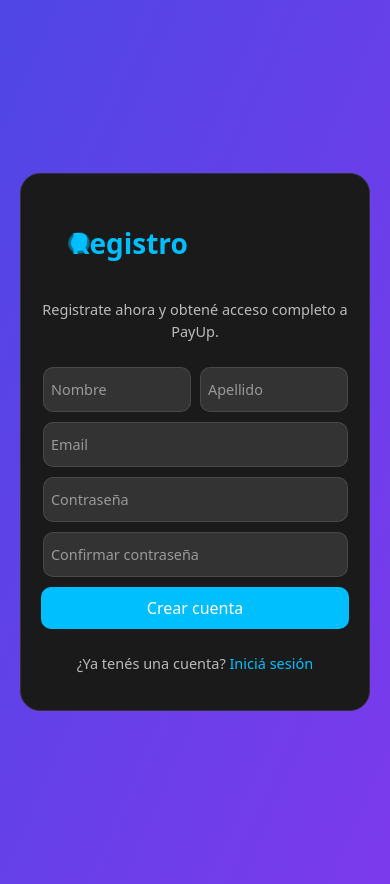
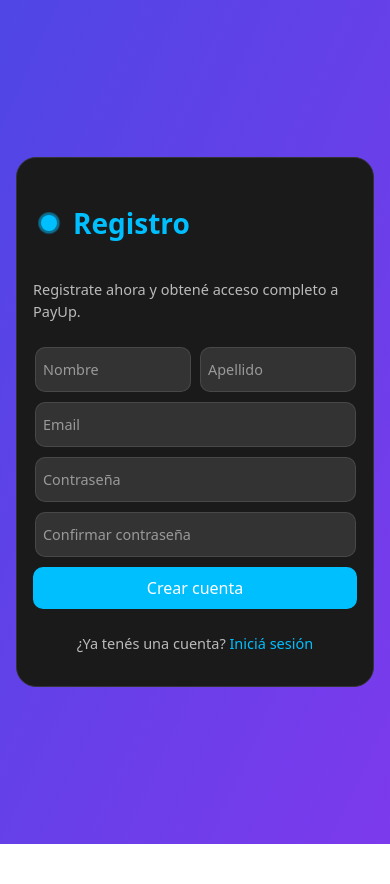
Before and after one commit to ezequielrickert/payup, a React (Vite) app in the folder web/: page /signup in a window 390 px wide. After the commit the page ends 844 px from the top, so only its background shows below. Built offline with nearby package versions, Linux system fonts and the light colour scheme.

Commit message:
- deleted withdraw button - fixed visual errors in every view (specially in mobile)

```diff
--- a/web/src/App.tsx
+++ b/web/src/App.tsx
@@ -2,7 +2,6 @@ import { BrowserRouter, Routes, Route, Navigate } from 'react-router-dom';
 import { LoginScreen } from './pages/Login';
 import { SignUpScreen } from './pages/SignUp';
 import { DashboardScreen } from './pages/Dashboard';
-import { WithdrawScreen } from './pages/Withdraw';
 import { HistoryScreen } from './pages/History';
 import { TransferScreen } from './pages/Transfer';
 import { LoadMoneyScreen } from './pages/LoadMoney';
@@ -17,7 +16,6 @@ function AppRoutes() {
 
       <Route element={<ProtectedRoute />}>
         <Route path="/dashboard" element={<DashboardScreen />} />
-        <Route path="/withdraw" element={<WithdrawScreen />} />
         <Route path="/transfer" element={<TransferScreen />} />
         <Route path="/history" element={<HistoryScreen />} />
         <Route path="/load" element={<LoadMoneyScreen />} />
--- a/web/src/components/TransactionList.tsx
+++ b/web/src/components/TransactionList.tsx
@@ -88,7 +88,7 @@ export const TransactionList: React.FC<TransactionListProps> = ({ transactions,
                     <p className="message">No hay movimientos aún</p>
                     <p className="submessage" onClick={() => navigate('/load')}>
                         Comenzá cargando dinero a tu billetera
-                    </p>
+                        </p>
                 </div>
             )}
         </StyledTransactionList>
--- a/web/src/pages/Dashboard.tsx
+++ b/web/src/pages/Dashboard.tsx
@@ -4,7 +4,6 @@ import {
     CreditCard,
     Plus,
     Send,
-    Minus,
     History as HistoryIcon,
     Eye,
     EyeOff,
@@ -136,14 +135,6 @@ export const DashboardScreen = () => {
                         <span className="action-subtitle">Dinero</span>
                     </Card>
 
-                    <Card onClick={() => navigate('/withdraw')} className="action-card" padding="lg">
-                        <div className="icon-container error">
-                            <Minus className="icon" />
-                        </div>
-                        <span className="action-title">Extraer</span>
-                        <span className="action-subtitle">Dinero</span>
-                    </Card>
-
                     <Card onClick={() => navigate('/history')} className="action-card" padding="lg">
                         <div className="icon-container secondary">
                             <HistoryIcon className="icon" />
@@ -181,8 +172,14 @@ const StyledWrapper = styled.div`
     width: 100%;
     box-sizing: border-box;
 
+    /* Remove tap highlight color */
+    -webkit-tap-highlight-color: transparent;
+    -webkit-touch-callout: none;
+    -webkit-user-select: none;
+    user-select: none;
+
     main {
-        max-width: 800px;
+        max-width: 1000px;
         margin: 0 auto;
         padding: ${theme.spacing.xl};
         display: flex;
@@ -197,6 +194,12 @@ const StyledWrapper = styled.div`
         @media (max-width: ${theme.breakpoints.mobile}) {
             padding: ${theme.spacing.md};
             gap: ${theme.spacing.md};
+        }
+
+        @media (min-width: 1200px) {
+            main {
+                max-width: 1200px;
+            }
         }
     }
 
@@ -252,17 +255,19 @@ const StyledWrapper = styled.div`
 
     .actions-grid {
         display: grid;
-        grid-template-columns: repeat(4, 1fr);
+        grid-template-columns: repeat(auto-fit, minmax(180px, 1fr)); // esto es más fluido
         gap: ${theme.spacing.md};
 
         @media (max-width: ${theme.breakpoints.tablet}) {
-            grid-template-columns: repeat(2, 1fr);
+            grid-template-columns: repeat(3, 1fr);
         }
 
         @media (max-width: ${theme.breakpoints.mobile}) {
+            grid-template-columns: repeat(3, 1fr);
             gap: ${theme.spacing.sm};
         }
     }
+
 
     .action-card {
         text-align: center;
--- a/web/src/pages/LoadMoney.tsx
+++ b/web/src/pages/LoadMoney.tsx
@@ -303,6 +303,10 @@ const QuickAmountButton = styled.button<QuickAmountButtonProps>`
     color: ${props => props.selected ? '#00bfff' : '#fff'};
     font-weight: 500;
     transition: all 0.2s;
+    -webkit-tap-highlight-color: transparent;
+    -webkit-touch-callout: none;
+    -webkit-user-select: none;
+    user-select: none;
 
     &:hover:not(:disabled) {
         background: ${props => props.selected ? 'rgba(0, 191, 255, 0.15)' : '#2a2a2a'};
--- a/web/src/pages/Login.tsx
+++ b/web/src/pages/Login.tsx
@@ -97,13 +97,17 @@ const StyledWrapper = styled.div`
   padding: 20px;
   width: 100%;
   box-sizing: border-box;
+  -webkit-tap-highlight-color: transparent;
+  -webkit-touch-callout: none;
+  -webkit-user-select: none;
+  user-select: none;
 
   .form {
     display: flex;
     flex-direction: column;
     gap: 10px;
     width: 100%;
-    max-width: 350px;
+    max-width: 400px;
     padding: 20px;
     border-radius: 20px;
     position: relative;
@@ -127,7 +131,7 @@ const StyledWrapper = styled.div`
     position: relative;
     display: flex;
     align-items: center;
-    padding-left: 30px;
+    padding-left: 40px;
     margin-bottom: 10px;
     color: #00bfff;
   }
@@ -135,12 +139,14 @@ const StyledWrapper = styled.div`
   .title::before {
     width: 18px;
     height: 18px;
+    left: 8px;
   }
 
   .title::after {
     width: 18px;
     height: 18px;
     animation: pulse 1s linear infinite;
+    left: 8px;
   }
 
   .title::before,
@@ -157,6 +163,7 @@ const StyledWrapper = styled.div`
   .signin {
     font-size: 14.5px;
     color: rgba(255, 255, 255, 0.7);
+    text-align: left;
   }
 
   .signin {
@@ -171,6 +178,10 @@ const StyledWrapper = styled.div`
     color: #00bfff;
     text-decoration: none;
     cursor: pointer;
+    -webkit-tap-highlight-color: transparent;
+    -webkit-touch-callout: none;
+    -webkit-user-select: none;
+    user-select: none;
   }
 
   .form label {
@@ -221,6 +232,10 @@ const StyledWrapper = styled.div`
     color: #fff;
     font-size: 16px;
     background-color: #00bfff;
+    -webkit-tap-highlight-color: transparent;
+    -webkit-touch-callout: none;
+    -webkit-user-select: none;
+    user-select: none;
   }
 
   .submit:hover {
--- a/web/src/pages/SignUp.tsx
+++ b/web/src/pages/SignUp.tsx
@@ -169,19 +169,26 @@ const StyledWrapper = styled.div`
   justify-content: center;
   background: linear-gradient(to bottom right, #4F46E5, #7C3AED);
   padding: 20px;
+  width: 100%;
+  box-sizing: border-box;
+  -webkit-tap-highlight-color: transparent;
+  -webkit-touch-callout: none;
+  -webkit-user-select: none;
+  user-select: none;
 
   .form {
     display: flex;
     flex-direction: column;
     gap: 10px;
     width: 100%;
-    max-width: 350px;
+    max-width: 400px;
     padding: 20px;
     border-radius: 20px;
     position: relative;
     background-color: #1a1a1a;
     color: #fff;
     border: 1px solid #333;
+    box-sizing: border-box;
   }
 
   .title {
@@ -190,7 +197,7 @@ const StyledWrapper = styled.div`
     position: relative;
     display: flex;
     align-items: center;
-    padding-left: 30px;
+    padding-left: 40px;
     margin-bottom: 10px;
     color: #00bfff;
   }
@@ -198,12 +205,14 @@ const StyledWrapper = styled.div`
   .title::before {
     width: 18px;
     height: 18px;
+    left: 8px;
   }
 
   .title::after {
     width: 18px;
     height: 18px;
     animation: pulse 1s linear infinite;
+    left: 8px;
   }
 
   .title::before,
@@ -220,6 +229,7 @@ const StyledWrapper = styled.div`
   .signin {
     font-size: 14.5px;
     color: rgba(255, 255, 255, 0.7);
+    text-align: left;
   }
 
   .signin {
@@ -234,6 +244,10 @@ const StyledWrapper = styled.div`
     color: #00bfff;
     text-decoration: none;
     cursor: pointer;
+    -webkit-tap-highlight-color: transparent;
+    -webkit-touch-callout: none;
+    -webkit-user-select: none;
+    user-select: none;
   }
 
   .flex {
@@ -290,6 +304,10 @@ const StyledWrapper = styled.div`
     color: #fff;
     font-size: 16px;
     background-color: #00bfff;
+    -webkit-tap-highlight-color: transparent;
+    -webkit-touch-callout: none;
+    -webkit-user-select: none;
+    user-select: none;
   }
 
   .submit:hover {
@@ -313,6 +331,14 @@ const StyledWrapper = styled.div`
       opacity: 0;
     }
   }
+
+  @media (max-width: 480px) {
+    padding: 16px;
+
+    .form {
+      padding: 16px;
+    }
+  }
 `;
 
 export default SignUpScreen;
--- a/web/src/pages/Withdraw.tsx
+++ /dev/null
@@ -1,279 +0,0 @@
-import React, { useState } from 'react';
-import styled from 'styled-components';
-import { DollarSign } from 'lucide-react';
-import type { WithdrawForm } from '../types/types';
-import { formatCurrency, isValidAmount } from '../utils/formatters';
-import { Header } from '../ui/Header';
-import { useNavigate } from 'react-router-dom';
-
-export const WithdrawScreen = () => {
-    const [form, setForm] = useState<WithdrawForm>({ amount: '', bankAccount: '' });
-    const [errors, setErrors] = useState<{ amount?: string; bankAccount?: string }>({});
-    const [isLoading, setIsLoading] = useState(false);
-    const navigate = useNavigate();
-
-    const handleSubmit = (e: React.FormEvent) => {
-        e.preventDefault();
-
-        const newErrors: { amount?: string; bankAccount?: string } = {};
-
-        if (!form.amount) {
-            newErrors.amount = 'El monto es requerido';
-        } else if (!isValidAmount(form.amount)) {
-            newErrors.amount = 'El monto debe ser un número válido mayor a 0';
-        } else {
-            const amount = parseFloat(form.amount);
-            if (amount > 1000) {
-                newErrors.amount = 'No tenés suficiente saldo';
-            }
-        }
-
-        if (!form.bankAccount) {
-            newErrors.bankAccount = 'La cuenta bancaria es requerida';
-        } else if (form.bankAccount.length < 8) {
-            newErrors.bankAccount = 'Ingresá un CBU o alias válido';
-        }
-
-        setErrors(newErrors);
-
-        if (Object.keys(newErrors).length === 0) {
-            setIsLoading(true);
-        }
-    };
-
-    return (
-        <StyledWrapper>
-            <Header
-                title="Extraer Dinero"
-                showBack
-                onBack={() => navigate('/dashboard')}
-            />
-
-            <div className="screen-content">
-                <form onSubmit={handleSubmit}>
-                    <FormCard>
-                        {/* Bank Account */}
-                        <FormSection>
-                            <Label>Cuenta bancaria destino</Label>
-                            <Input
-                                type="text"
-                                value={form.bankAccount}
-                                onChange={(e) => setForm(prev => ({ ...prev, bankAccount: e.target.value }))}
-                                placeholder="CBU o Alias de cuenta"
-                                hasError={!!errors.bankAccount}
-                                disabled={isLoading}
-                            />
-                            {errors.bankAccount && (
-                                <ErrorText>{errors.bankAccount}</ErrorText>
-                            )}
-                        </FormSection>
-
-                        {/* Amount */}
-                        <FormSection>
-                            <Label>Monto a extraer</Label>
-                            <InputWrapper>
-                                <DollarSign className="input-icon" />
-                                <Input
-                                    type="number"
-                                    step="0.01"
-                                    value={form.amount}
-                                    onChange={(e) => setForm(prev => ({ ...prev, amount: e.target.value }))}
-                                    placeholder="0.00"
-                                    hasError={!!errors.amount}
-                                    disabled={isLoading}
-                                />
-                            </InputWrapper>
-                            {errors.amount && (
-                                <ErrorText>{errors.amount}</ErrorText>
-                            )}
-                        </FormSection>
-                    </FormCard>
-
-                    {/* Balance Info */}
-                    <BalanceCard>
-                        <p>
-                            <strong>Saldo disponible:</strong> {formatCurrency(1000)}
-                        </p>
-                    </BalanceCard>
-
-                    {/* Submit Button */}
-                    <SubmitButton
-                        type="submit"
-                        disabled={isLoading || !form.amount || !form.bankAccount}
-                    >
-                        {isLoading ? (
-                            <>
-                                <LoadingSpinner />
-                                Procesando...
-                            </>
-                        ) : (
-                            'Extraer Dinero'
-                        )}
-                    </SubmitButton>
-                </form>
-            </div>
-        </StyledWrapper>
-    );
-};
-
-const StyledWrapper = styled.div`
-    min-height: 100vh;
-    background: linear-gradient(to bottom right, #1a1a1a, #2d2d2d);
-    color: #fff;
-
-    .screen-content {
-        max-width: 600px;
-        margin: 0 auto;
-        padding: 20px;
-        display: flex;
-        flex-direction: column;
-        gap: 20px;
-
-        form {
-            display: flex;
-            flex-direction: column;
-            gap: 20px;
-        }
-    }
-`;
-
-const FormCard = styled.div`
-    background: #2a2a2a;
-    border: 1px solid #333;
-    border-radius: 16px;
-    padding: 24px;
-    display: flex;
-    flex-direction: column;
-    gap: 24px;
-`;
-
-const FormSection = styled.div`
-    display: flex;
-    flex-direction: column;
-    gap: 12px;
-`;
-
-const Label = styled.label`
-    color: rgba(255, 255, 255, 0.8);
-    font-size: 14px;
-    font-weight: 500;
-    text-align: left;
-    display: block;
-`;
-
-const InputWrapper = styled.div`
-    position: relative;
-
-    .input-icon {
-        position: absolute;
-        left: 12px;
-        top: 50%;
-        transform: translateY(-50%);
-        width: 20px;
-        height: 20px;
-        color: rgba(255, 255, 255, 0.4);
-    }
-`;
-
-interface InputProps {
-    hasError?: boolean;
-}
-
-const Input = styled.input<InputProps>`
-    width: calc(100% - 48px);
-    padding: 12px 12px 12px 40px;
-    background: #222;
-    border: 1px solid ${props => props.hasError ? '#ef4444' : '#333'};
-    border-radius: 12px;
-    color: #fff;
-    font-size: 16px;
-    transition: all 0.2s;
-
-    &:focus {
-        outline: none;
-        border-color: #00bfff;
-        box-shadow: 0 0 0 2px rgba(0, 191, 255, 0.2);
-    }
-
-    &::placeholder {
-        color: rgba(255, 255, 255, 0.4);
-    }
-
-    &:disabled {
-        opacity: 0.5;
-        cursor: not-allowed;
-    }
-
-    /* Remove number input arrows */
-    &::-webkit-outer-spin-button,
-    &::-webkit-inner-spin-button {
-        -webkit-appearance: none;
-        margin: 0;
-    }
-    &[type=number] {
-        -moz-appearance: textfield;
-    }
-`;
-
-const ErrorText = styled.p`
-    color: #ef4444;
-    font-size: 14px;
-    margin-top: 4px;
-    text-align: left;
-`;
-
-const BalanceCard = styled.div`
-    background: rgba(239, 68, 68, 0.1);
-    border: 1px solid rgba(239, 68, 68, 0.2);
-    border-radius: 16px;
-    padding: 16px;
-
-    p {
-        color: rgba(255, 255, 255, 0.9);
-        font-size: 14px;
-
-        strong {
-            color: #ef4444;
-            font-weight: 500;
-            margin-right: 4px;
-        }
-    }
-`;
-
-const SubmitButton = styled.button`
-    display: flex;
-    align-items: center;
-    justify-content: center;
-    gap: 8px;
-    width: 100%;
-    padding: 16px;
-    background: #ef4444;
-    border-radius: 12px;
-    color: #fff;
-    font-weight: 600;
-    transition: all 0.2s;
-
-    &:hover:not(:disabled) {
-        background: #dc2626;
-    }
-
-    &:disabled {
-        opacity: 0.5;
-        cursor: not-allowed;
-    }
-`;
-
-const LoadingSpinner = styled.div`
-    width: 16px;
-    height: 16px;
-    border: 2px solid rgba(255, 255, 255, 0.3);
-    border-top-color: #fff;
-    border-radius: 50%;
-    animation: spin 1s linear infinite;
-
-    @keyframes spin {
-        to {
-            transform: rotate(360deg);
-        }
-    }
-`;
--- a/web/src/ui/Header.tsx
+++ b/web/src/ui/Header.tsx
@@ -59,6 +59,10 @@ const BackButton = styled.button`
     margin: 0 !important;
     min-width: 40px !important;
     min-height: 40px !important;
+    -webkit-tap-highlight-color: transparent;
+    -webkit-touch-callout: none;
+    -webkit-user-select: none;
+    user-select: none;
 
     &:hover {
         background: #2a2a2a !important;
```
Also changed, not shown: web/src/components/TransactionList.styles.ts (+14 -6 lines), package.json (deleted), 1 other file (tests, documents, lock files or other folders).
